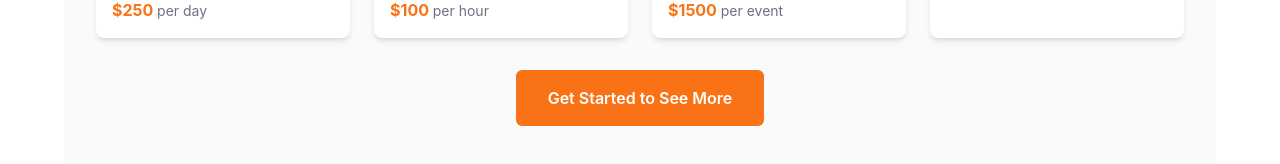
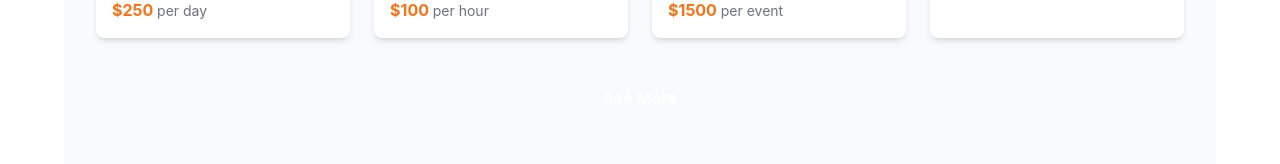
Before and after one commit to aminebadraoui/sandra-client, a React (Create React App) app: page / in a window 1280 px wide. Shown: the part 2982-3146 px from the top of the page. Built offline with nearby package versions, Linux system fonts and the light colour scheme.

Commit message:
typo fix

```diff
--- a/src/components/pages/general/LandingPage.jsx
+++ b/src/components/pages/general/LandingPage.jsx
@@ -183,8 +183,8 @@ const LandingPage = () => {
                     ))}
                 </div>
                 <div className="text-center mt-xl">
-                    <button onClick={() => openRegisterModal(null)} className="bg-primary-500 text-white px-xl py-md rounded-md font-semibold hover:bg-primary-600 transition duration-300">
-                        Get Started to See More
+                    <button onClick={() => openRegisterModal(null)} className="bg-primary text-white px-xl py-md rounded-md font-semibold hover:bg-primary-600 transition duration-300">
+                        See More
                     </button>
                 </div>
             </section>
```
